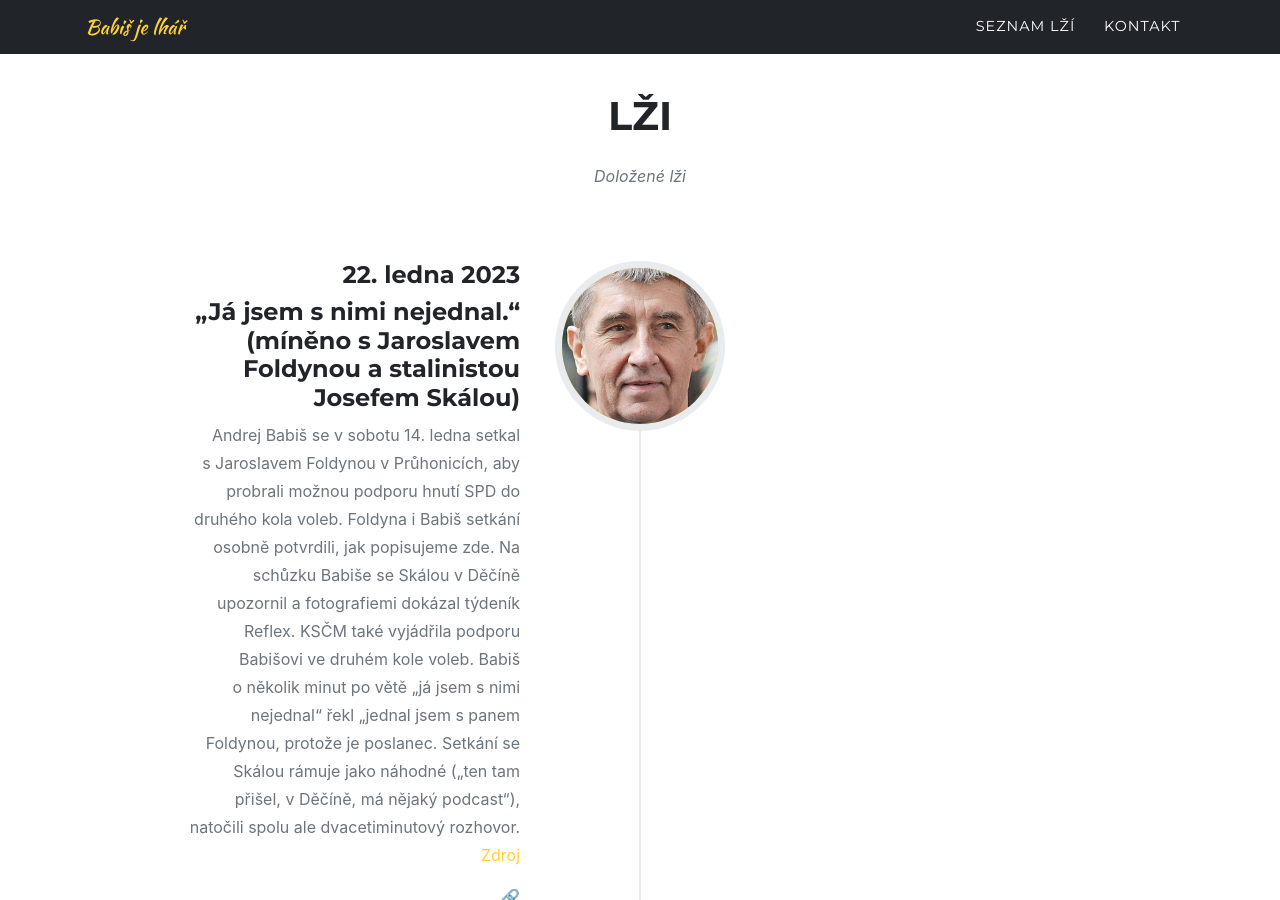
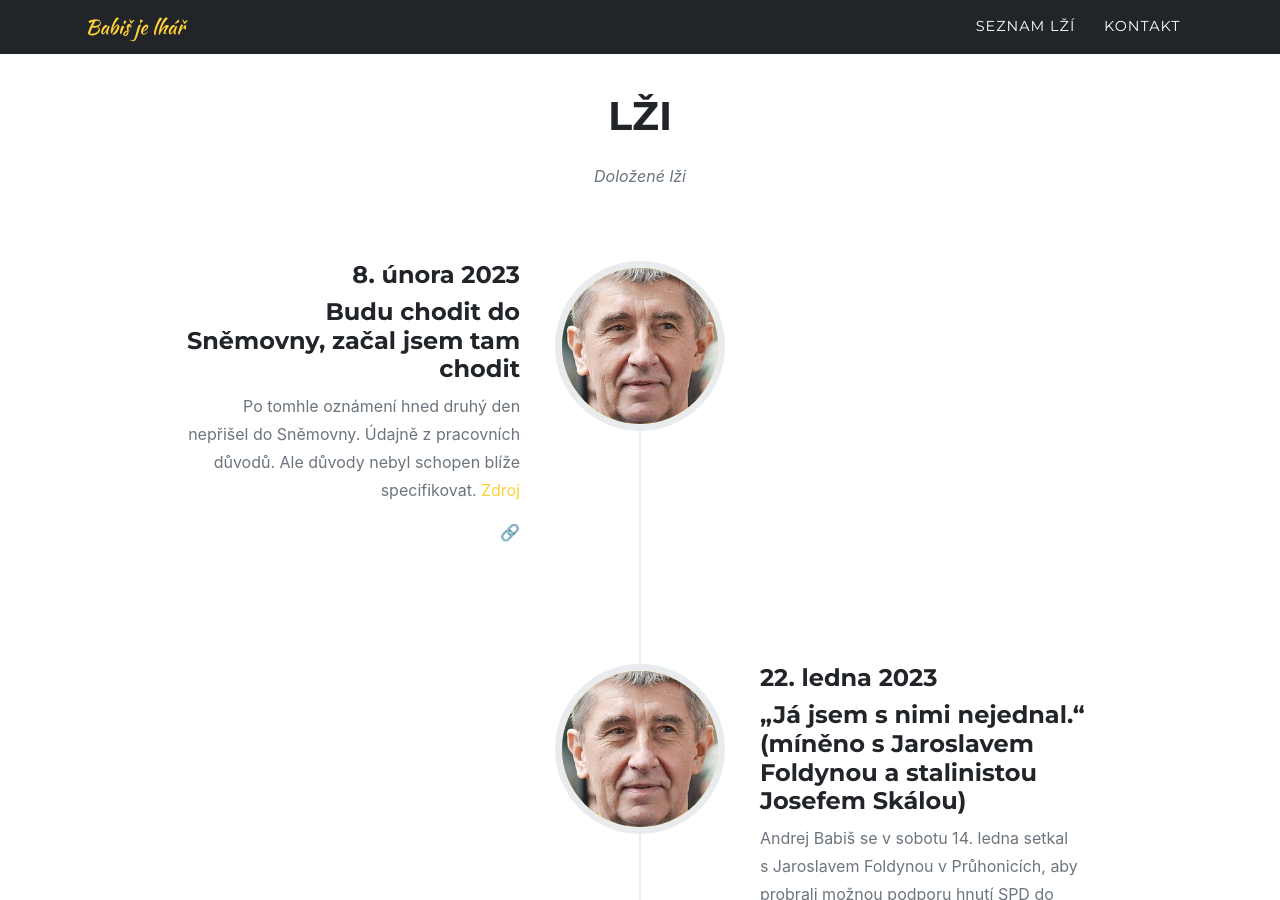
Before and after one commit to xsuchy/babisjelhar, a Jekyll site: the page built from index.md, in a window 1280 px wide and 900 px high, scrolled down 1142 px. Built offline with Jekyll 4.4.1, drawn with Linux system fonts in a browser that asks for light colours; some web fonts are replaced.

Commit message:
dalsi lez

```diff
--- a/_data/sitetext.yml
+++ b/_data/sitetext.yml
@@ -33,6 +33,10 @@ timeline:
     section: timeline
     start_align: "left"
     events:
+      - title: "Budu chodit do Sněmovny, začal jsem tam chodit"
+        image: assets/img/timeline/1.jpg
+        year: "8. února 2023"
+        desc: "Po tomhle oznámení hned druhý den nepřišel do Sněmovny. Údajně z pracovních důvodů. Ale důvody nebyl schopen blíže specifikovat. [Zdroj](https://www.novinky.cz/clanek/domaci-babis-vcera-tvrdil-ze-zacne-chodit-do-snemovny-dnes-to-nevyslo-40422433)"
       - title: "„Já jsem s nimi nejednal.“ (míněno s Jaroslavem Foldynou a stalinistou Josefem Skálou)"
         image: assets/img/timeline/1.jpg
         year: "22. ledna 2023"
```
